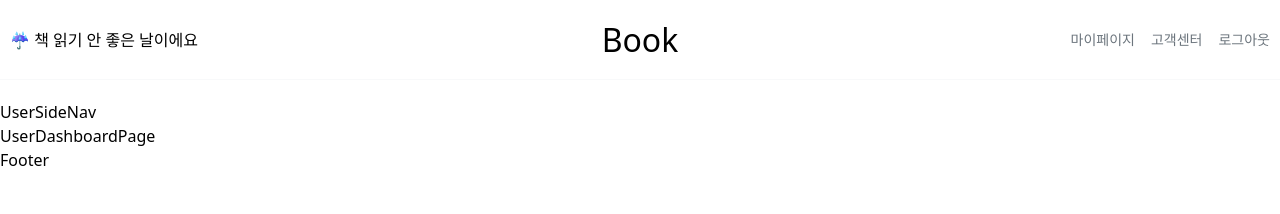
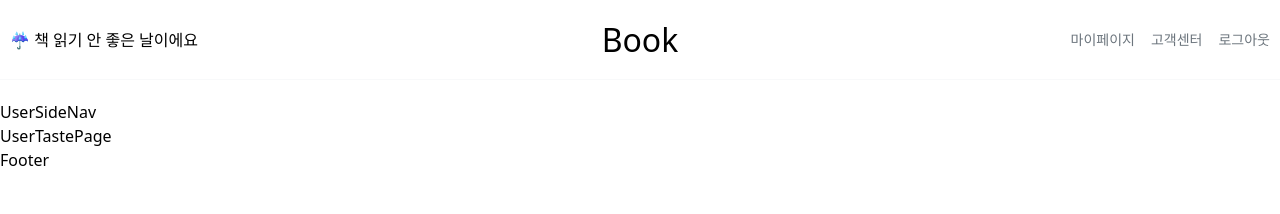
Before and after one commit to Haleychoioi/BookDam, a React (Vite) app in the folder front/: page /user in a window 1280 px wide. Shown: the top 214 px of the page. Built offline with nearby package versions, Linux system fonts and the light colour scheme.

Commit message:
WIP: All sandbox changes before selective transfer

```diff
--- a/front/src/App.tsx
+++ b/front/src/App.tsx
@@ -14,9 +14,9 @@ import QnaMainPage from "./pages/qna/QnaMainPage";
 import QnaDetailPage from "./pages/qna/QnaDetailPage";
 import SignUpPage from "./pages/auth/SignUpPage";
 import LoginPage from "./pages/auth/LoginPage";
-import UserDashboardPage from "./pages/user/UserDashboardPage";
 import MyLibraryPage from "./pages/user/MyLibraryPage";
 import WishlistPage from "./pages/user/WishlistPage";
+import UserTastePage from "./pages/user/UserTastePage";
 import MyReviewsPage from "./pages/user/MyReviewsPage";
 import UserEditProfilePage from "./pages/user/UserEditProfilePage";
 import AdminDashboardPage from "./pages/admin/AdminDashboardPage";
@@ -42,7 +42,8 @@ function App() {
         </Route>
 
         <Route path="/user" element={<UserLayout />}>
-          <Route index element={<UserDashboardPage />} />
+          <Route index element={<UserTastePage />} />
+          <Route path="taste-analysis" element={<UserTastePage />} />
           <Route path="library" element={<MyLibraryPage />} />
           <Route path="wishlist" element={<WishlistPage />} />
           <Route path="reviews" element={<MyReviewsPage />} />
--- a/front/src/pages/user/UserDashboardPage.tsx
+++ /dev/null
@@ -1,5 +0,0 @@
-const UserDashboardPage: React.FC = () => {
-  return <div>UserDashboardPage</div>;
-};
-
-export default UserDashboardPage;
```
